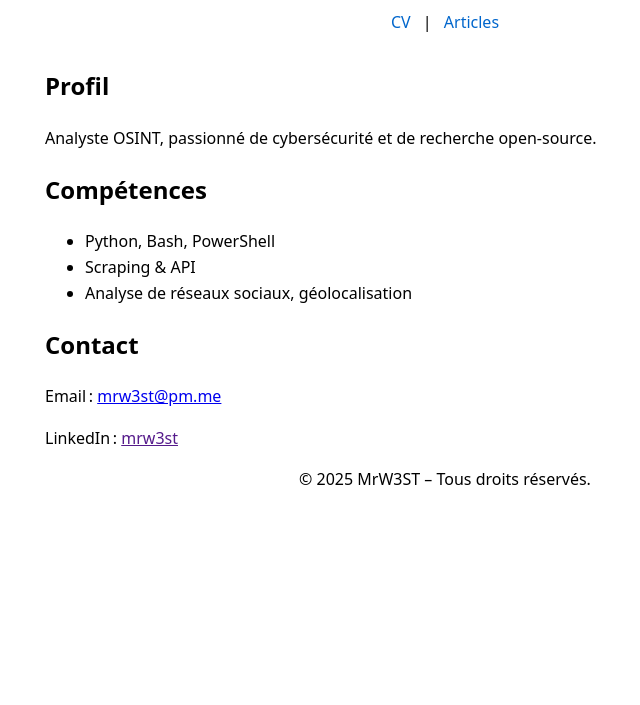
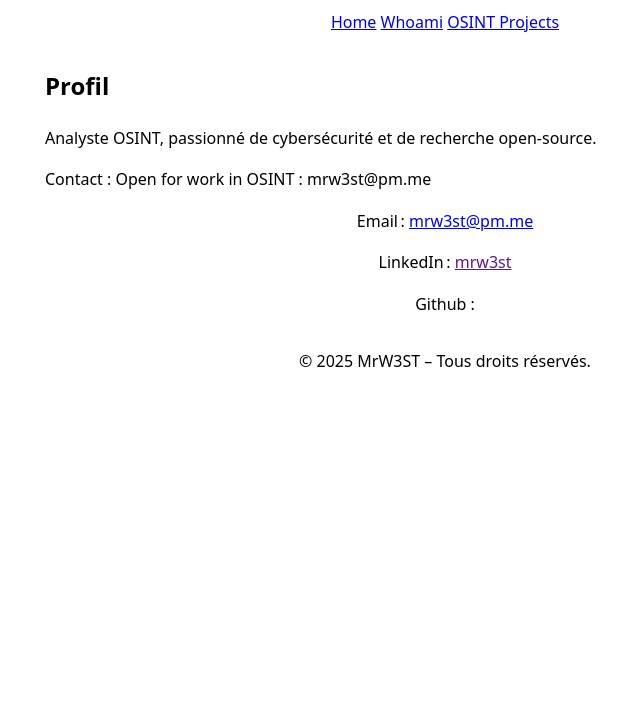
Before and after one commit to MrW3ST/-mrw3st-osint, a plain HTML site: page index.html in a window 1280 px wide. Shown: the part 95-800 px from the top of the page, without its empty margins (195-835 px from the left). Drawn offline with Linux system fonts and the light colour scheme.

Commit message:
Update index.html

```diff
--- a/index.html
+++ b/index.html
@@ -2,16 +2,17 @@
 <html lang="fr">
 <head>
     <meta charset="UTF-8">
-    <title>MRW3ST — OSINT</title>
+    <title>MrW3ST — OSINT</title>
     <link rel="stylesheet" href="style.css">
 </head>
 <body>
 <header>
-    <h1>MRW3ST</h1>
-    <nav>
-        <a href="index.html">CV</a> |
-        <a href="articles.html">Articles</a>
-    </nav>
+    <h1>MrW3ST</h1>
+        <div class="nav-links">
+                <a href="index.html">Home</a>
+                <a href="whoami.html">Whoami</a>
+                <a href="osint.html">OSINT Projects</a>
+            </div>
 </header>
 
 <main>
@@ -19,21 +20,15 @@
         <h2>Profil</h2>
         <p>Analyste OSINT, passionné de cybersécurité et de recherche open‑source.</p>
     </section>
+<div class="center-content">
+<p>Contact : Open for work in OSINT : mrw3st@pm.me</p>
+</div>
 
-    <section>
-        <h2>Compétences</h2>
-        <ul>
-            <li>Python, Bash, PowerShell</li>
-            <li>Scraping & API</li>
-            <li>Analyse de réseaux sociaux, géolocalisation</li>
-        </ul>
-    </section>
-
-    <section>
-        <h2>Contact</h2>
+    <footer>
         <p>Email : <a href="mailto:mrw3st@pm.me">mrw3st@pm.me</a></p>
         <p>LinkedIn : <a href="">mrw3st</a></p>
-    </section>
+        <p>Github : <a href="https://github.com/MrW3ST"></a></p>
+    </footer>
 </main>
 
 <footer>
```
